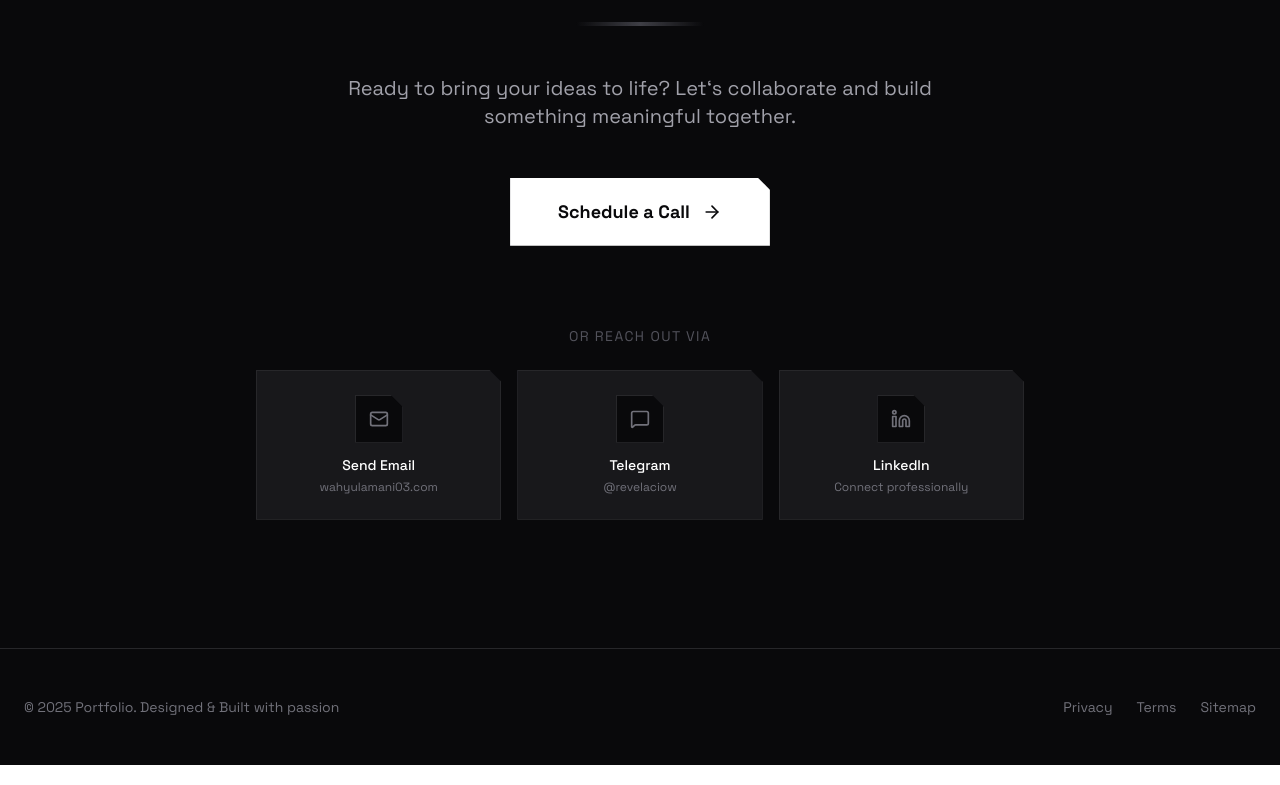
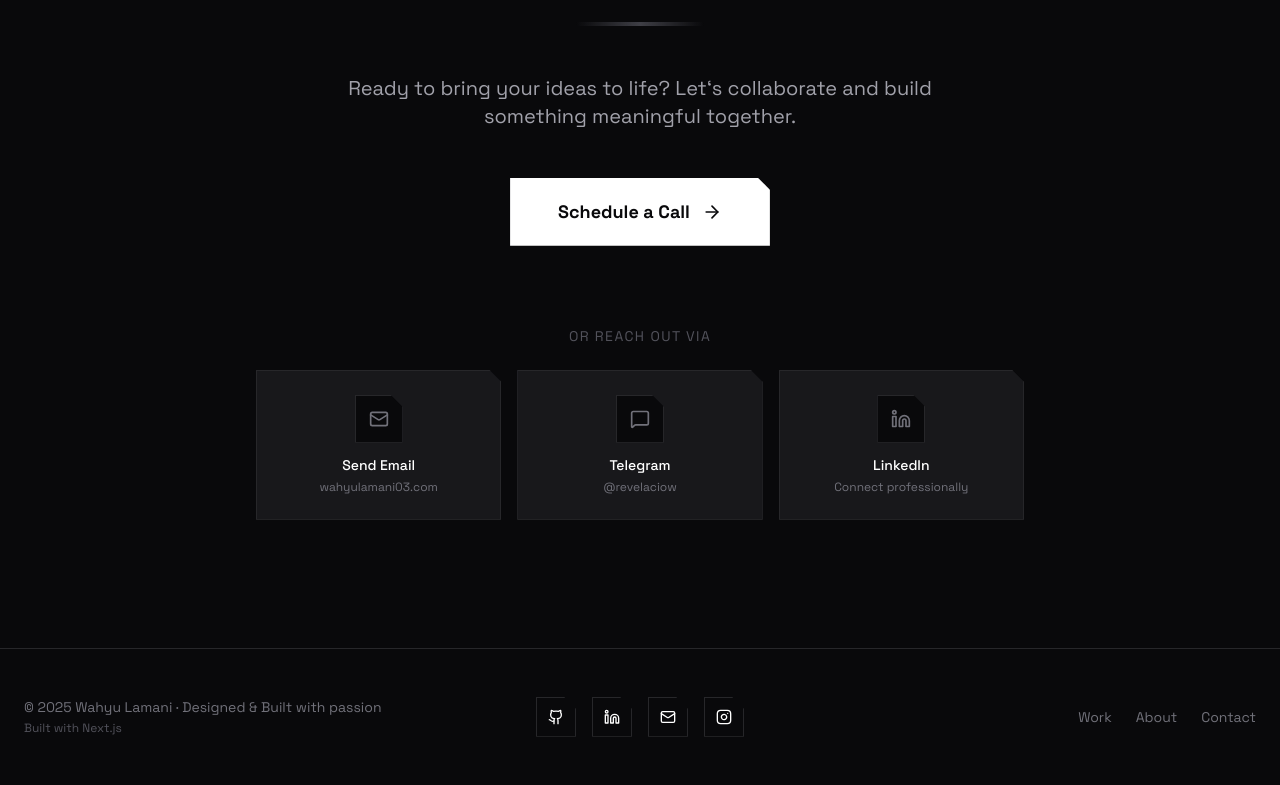
Before and after one commit to WahyuLamani/portofolio, a Next.js app: page / in a window 1280 px wide. Shown: the part 5561-6346 px from the top of the page. Built offline with nearby package versions, Linux system fonts and the light colour scheme.

Commit message:
edit footer components and add sosial media

```diff
--- a/components/Footer.tsx
+++ b/components/Footer.tsx
@@ -1,18 +1,53 @@
-export default function Footer(){
+import { sosialMedia } from "@/lib/data";
+
+export default function Footer() {
   return (
     <footer className="py-12 px-6 border-t border-zinc-800">
       <div className="max-w-7xl mx-auto">
-          <div className="flex flex-col md:flex-row justify-between items-center gap-6">
-            <div className="text-zinc-500 text-sm">
-              © 2025 Portfolio. Designed & Built with passion
+        <div className="grid md:grid-cols-3 gap-8 items-center">
+          {/* Left - Copyright */}
+          <div className="text-zinc-500 text-sm text-center md:text-left">
+            © 2025 Wahyu Lamani · Designed & Built with passion
+            <br />
+            <span className="text-xs text-zinc-600">Built with Next.js</span>
           </div>
-            <div className="flex gap-6 text-sm text-zinc-500">
-              <a href="#" className="hover:text-zinc-300 transition-colors">Privacy</a>
-              <a href="#" className="hover:text-zinc-300 transition-colors">Terms</a>
-              <a href="#" className="hover:text-zinc-300 transition-colors">Sitemap</a>
+
+          {/* Center - Social Links */}
+          <div className="flex justify-center gap-4">
+            {sosialMedia.map((social, i) => {
+              const Icon = social.icon;
+              return (
+                <a
+                  key={i}
+                  href={social.href}
+                  target="_blank"
+                  rel="noopener noreferrer"
+                  aria-label={social.label}
+                  className="w-10 h-10 border border-zinc-800 flex items-center justify-center hover:bg-zinc-900 hover:border-zinc-700 transition-all clip-corner"
+                >
+                  <Icon className="w-4 h-4" />
+                </a>
+              );
+            })}
+          </div>
+
+          {/* Right - Quick Links */}
+          <div className="flex gap-6 text-sm text-zinc-500 justify-center md:justify-end">
+            <a href="#work" className="hover:text-zinc-300 transition-colors">
+              Work
+            </a>
+            <a href="#about" className="hover:text-zinc-300 transition-colors">
+              About
+            </a>
+            <a
+              href="#contact"
+              className="hover:text-zinc-300 transition-colors"
+            >
+              Contact
+            </a>
           </div>
         </div>
       </div>
     </footer>
-    )
+  );
 }
--- a/lib/data.ts
+++ b/lib/data.ts
@@ -135,12 +135,21 @@ export const skills: Skill[] = [
 
 export const sosialMedia: {
   icon: LucideIcon;
+  label: string;
   href: string;
 }[] = [
-  { icon: Github, href: "https://github.com/WahyuLamani/" },
-  { icon: Linkedin, href: "https://www.linkedin.com/in/wahyulamani/" },
-  { icon: Mail, href: "mailto:wahyulamani03@gmail.com" },
-  { icon: Instagram, href: "https://www.instagram.com/revelacio.w/" },
+  { icon: Github, label: "Github", href: "https://github.com/WahyuLamani/" },
+  {
+    icon: Linkedin,
+    label: "",
+    href: "https://www.linkedin.com/in/wahyulamani/",
+  },
+  { icon: Mail, label: "Linkedin", href: "mailto:wahyulamani03@gmail.com" },
+  {
+    icon: Instagram,
+    label: "Instagram",
+    href: "https://www.instagram.com/revelacio.w/",
+  },
 ];
 
 export const workValues: {
```
Lines whose indentation alone changed are shown as unchanged.
